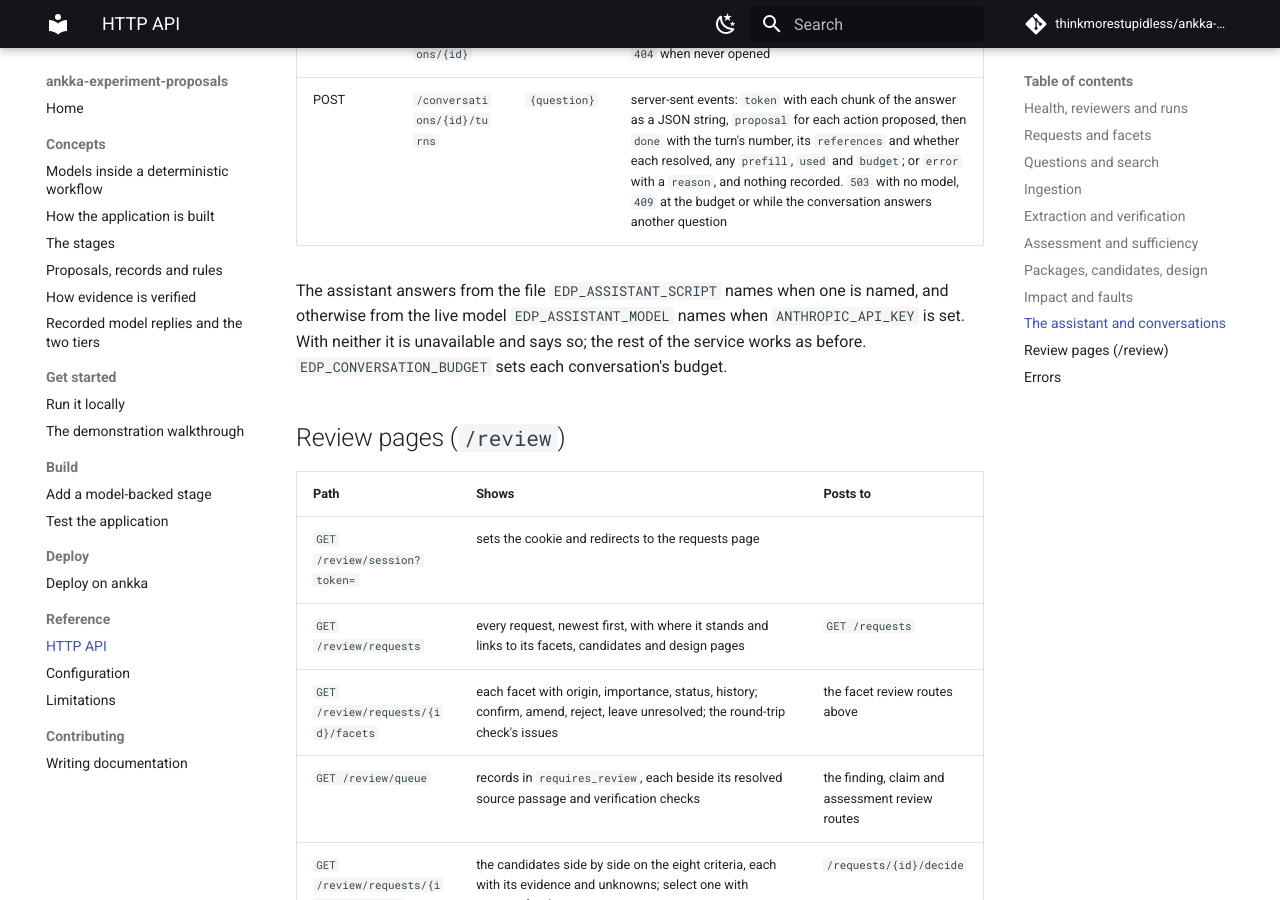
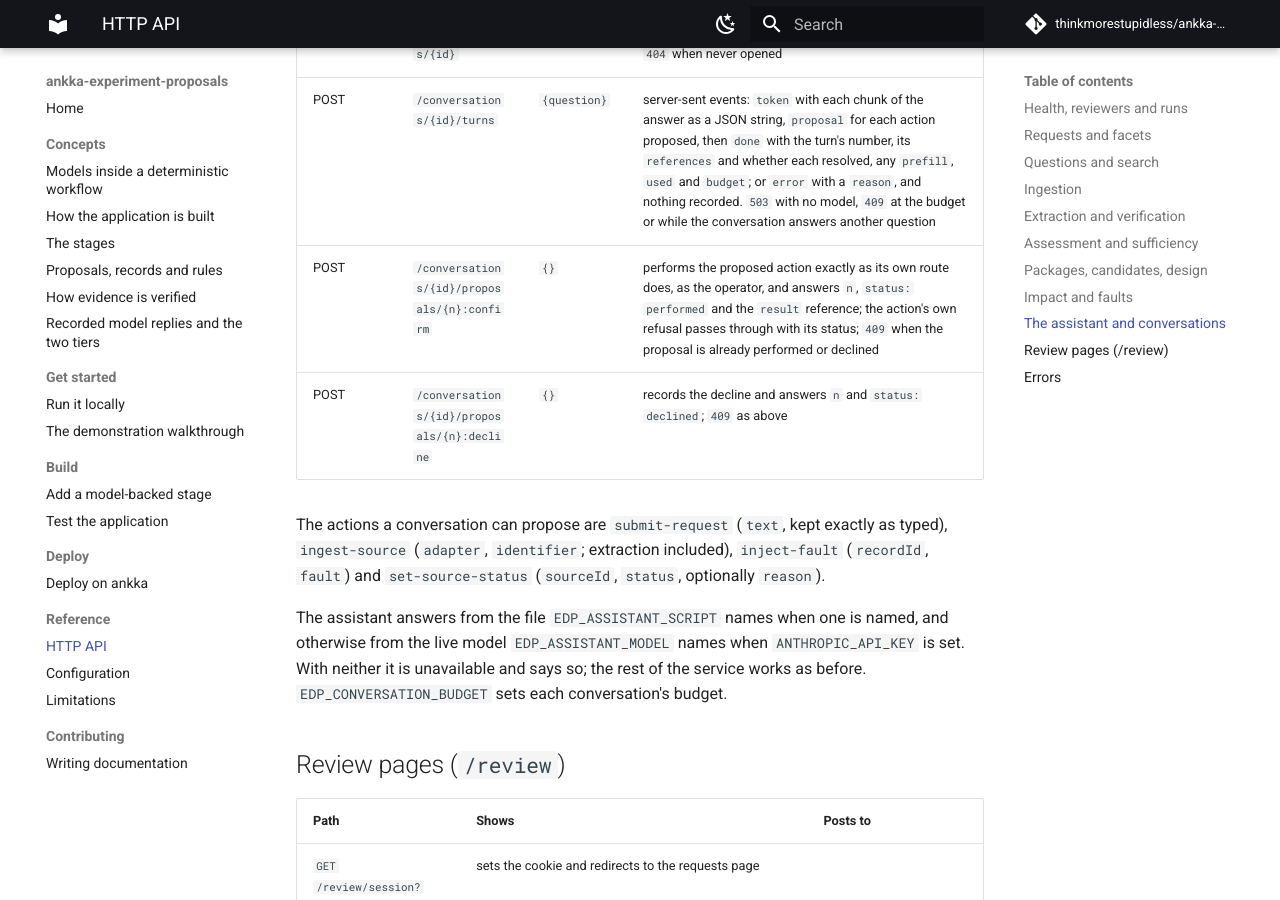
Before and after one commit to thinkmorestupidless/ankka-experiment-proposals, an MkDocs documentation site: the page built from docs/reference/http-api.md, in a window 1280 px wide and 900 px high, scrolled down 7034 px. Built offline with MkDocs 1.6.1 and Material for MkDocs 9.7.7, drawn with Linux system fonts in a browser that asks for light colours; comment, search, counter and statistics services are not loaded.

Commit message:
feat(002): a proposal in the conversation is performed only when a person confirms it
The operator's four acts move into one set of operations, used both by their routes
and by the new confirm route, so a confirmed proposal does exactly what the route does.
Confirming performs it as the operator and records its result. Declining records the
decline. A settled proposal is refused, and an action's own refusal passes through.

The assistant suite covers each action confirmed from a conversation: a request
submitted as typed, a source ingested and verified, a fault caught by verification, and
a source's status changed. It also covers a declined proposal and an action the
assistant is not given.

Tasks: T061, T062, T063

Co-Authored-By: Claude Opus 5.5 <noreply@anthropic.com>

```diff
--- a/docs/reference/http-api.md
+++ b/docs/reference/http-api.md
@@ -137,6 +137,12 @@ action it proposes runs only when a person confirms it.
 | POST | `/conversations/{id}` | `{}` or `{subject}` | opens the conversation, or answers it if open; `400` for an id of neither form, an unknown request or a subject that does not match |
 | GET | `/conversations/{id}` | | `subject`, `budget`, `used`, the `turns` and the `proposals`; `404` when never opened |
 | POST | `/conversations/{id}/turns` | `{question}` | server-sent events: `token` with each chunk of the answer as a JSON string, `proposal` for each action proposed, then `done` with the turn's number, its `references` and whether each resolved, any `prefill`, `used` and `budget`; or `error` with a `reason`, and nothing recorded. `503` with no model, `409` at the budget or while the conversation answers another question |
+| POST | `/conversations/{id}/proposals/{n}:confirm` | `{}` | performs the proposed action exactly as its own route does, as the operator, and answers `n`, `status: performed` and the `result` reference; the action's own refusal passes through with its status; `409` when the proposal is already performed or declined |
+| POST | `/conversations/{id}/proposals/{n}:decline` | `{}` | records the decline and answers `n` and `status: declined`; `409` as above |
+
+The actions a conversation can propose are `submit-request` (`text`, kept exactly as typed),
+`ingest-source` (`adapter`, `identifier`; extraction included), `inject-fault` (`recordId`, `fault`) and
+`set-source-status` (`sourceId`, `status`, optionally `reason`).
 
 The assistant answers from the file `EDP_ASSISTANT_SCRIPT` names when one is named, and otherwise from
 the live model `EDP_ASSISTANT_MODEL` names when `ANTHROPIC_API_KEY` is set. With neither it is unavailable and says so; the
```
Also changed, not shown: specs/002-chat-canvas-interface/tasks.md (+3 -3 lines), 5 other files.
